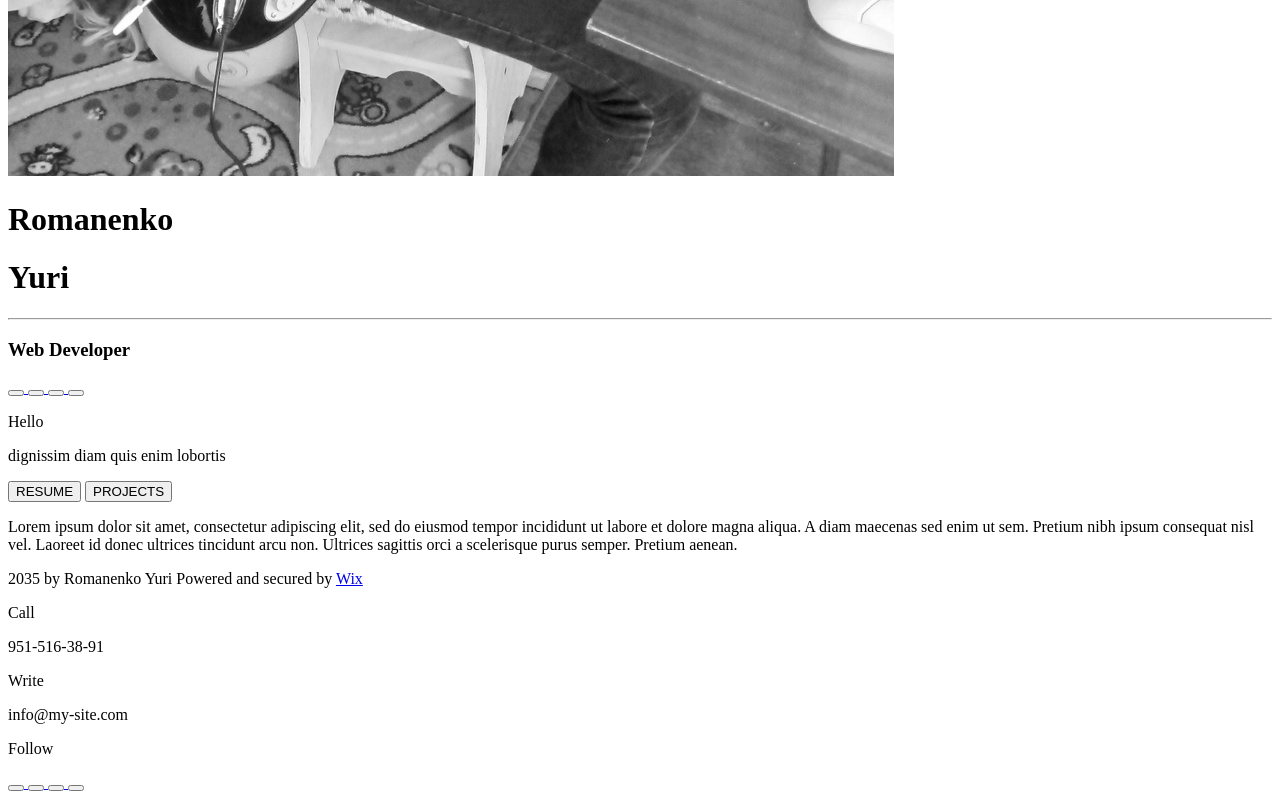
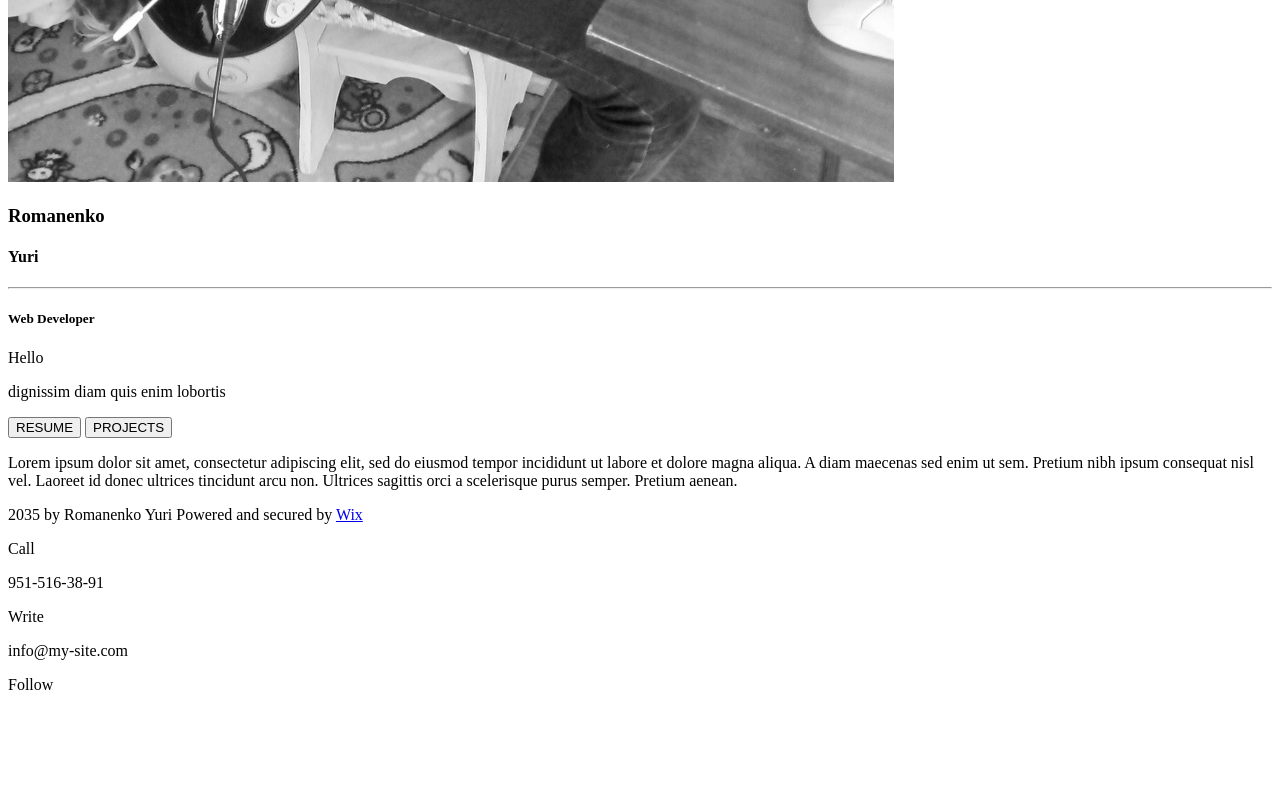
Before and after one commit to ustiii/usti-site, a plain HTML site: page index.html in a window 1280 px wide. Shown: the part 1043-1843 px from the top of the page. After the commit the page ends 1753 px from the top, so only its background shows below. Drawn offline with nearby package versions, Linux system fonts and the light colour scheme; files whose address does not match are found by name.

Commit message:
foxed-error

```diff
--- a/index.html
+++ b/index.html
@@ -18,43 +18,35 @@
       <div class="header__logo">
         <div class="header__block"></div>
         <h1 class="header__name">Romanenko Yuri</h1>
-        <h3 class="header__profession">/ Web Developer</h3>
+        <h2 class="header__profession">/ Web Developer</h2>
       </div>
       <div class="header__button">
-        <a href="#" class="header__button-me">ABOUT ME</a>
+        <a href="#" class="header__button-info">ABOUT ME</a>
         <a href="#" class="header__button-info">RESUME</a>
         <a href="#" class="header__button-info">PROJECTS</a>
         <a href="#" class="header__button-info">CONTACNS</a>
       </div>
     </header>
     <div class="site site__box">
-      <div class="site__block-color">
+      <div class="site__block-color"></div>
       <div class="card card__business">
-          <div class="card__box-u">
+        <div class="card__box-avatar">
           <div class="card__profile">
             <div class="card__box-img">
               <img class="card__img" src=".//src/avatar.jpg" />
             </div>
-              <h1 class="card__name">Romanenko</h1>
-              <h1 class="card__name">Yuri</h1>
+            <h3 class="card__name">Romanenko</h3>
+            <h4 class="card__name">Yuri</h4>
             <div class="card__box-hr">
               <hr class="card__hr" />
             </div>
-              <h3 class="header__profession">Web Developer</h3>
+            <h5 class="card__profession">Web Developer</h5>
           </div>
           <div class="card__box-button">
-              <a href="#" class="card__a">
-                <button class="card__button-instagram"></button>
-              </a>
-              <a href="#" class="card__a">
-                <button class="card__button-fb"></button>
-              </a>
-              <a href="#" class="card__a">
-                <button class="card__button-twitter"></button>
-              </a>
-              <a href="#" class="card__a">
-                <button class="card__button-in"></button>
-              </a>
+            <a href="#" class="card__social-networks-instagram"></a>
+            <a href="#" class="card__social-networks-fb"></a>
+            <a href="#" class="card__social-networks-twiter"></a>
+            <a href="#" class="card__social-networks-in"></a>
           </div>
         </div>
         <div class="card__hello">
@@ -65,18 +57,17 @@
             <p class="card__hello-t">dignissim diam quis enim lobortis</p>
           </div>
           <div class="card__hello-box-button">
-              <button class="card__hello-box-button-RESUME">RESUME</button>
-              <button class="card__hello-box-button-PROJECTS">PROJECTS</button>
+            <button class="card__hello-box-button-resume">RESUME</button>
+            <button class="card__hello-box-button-projects">PROJECTS</button>
           </div>
           <div class="card__hello-box-text">
             <p class="card__hello-text">
               Lorem ipsum dolor sit amet, consectetur adipiscing elit, sed do
-                eiusmod tempor incididunt ut labore et dolore magna aliqua. A
-                diam maecenas sed enim ut sem. Pretium nibh ipsum consequat nisl
-                vel. Laoreet id donec ultrices tincidunt arcu non. Ultrices
-                sagittis orci a scelerisque purus semper. Pretium aenean.
+              eiusmod tempor incididunt ut labore et dolore magna aliqua. A diam
+              maecenas sed enim ut sem. Pretium nibh ipsum consequat nisl vel.
+              Laoreet id donec ultrices tincidunt arcu non. Ultrices sagittis
+              orci a scelerisque purus semper. Pretium aenean.
             </p>
-            </div>
           </div>
         </div>
       </div>
@@ -90,28 +81,28 @@
       </div>
       <div class="footer__box-button">
         <div class="footer__call">
+          <div class="footer__call-name">
             <p>Call</p>
+          </div>
+          <div class="footer__call-info">
             <p>951-516-38-91</p>
           </div>
-        <div class="footer__Write">
+        </div>
+        <div class="footer__write">
+          <div class="footer__write-name">
             <p>Write</p>
+          </div>
           <p>info@my-site.com</p>
         </div>
-        <div class="footer__call">
+        <div class="footer__follow">
+          <div class="footer__follow-name">
             <p>Follow</p>
-          <div class="footer__box-button-box">
-            <a href="#" class="card__a">
-              <button class="card__button-instagram"></button>
-            </a>
-            <a href="#" class="card__a">
-              <button class="card__button-fb"></button>
-            </a>
-            <a href="#" class="card__a">
-              <button class="card__button-twitter"></button>
-            </a>
-            <a href="#" class="card__a">
-              <button class="card__button-in"></button>
-            </a>
+          </div>
+          <div class="footer__box-social-networks">
+            <a href="#" class="card__social-networks-instagram"></a>
+            <a href="#" class="card__social-networks-fb"></a>
+            <a href="#" class="card__social-networks-twiter"></a>
+            <a href="#" class="card__social-networks-in"></a>
           </div>
         </div>
       </div>
--- a/less/style.less
+++ b/less/style.less
@@ -1,6 +1,6 @@
-.body {
+body {
   width: 100%;
-  height: 100%;
+  height: 100vh;
 }
 * {
   font-family: "Space Grotesk", sans-serif;
@@ -12,6 +12,7 @@
     display: flex;
     height: 150px;
     background-color: white;
+    margin-top: 0px;
   }
   &__block {
     background-color: blue;
@@ -34,10 +35,6 @@
   &__profession {
     margin-left: 15px;
   }
-  &__button-me {
-    color: blue;
-    text-decoration: none;
-  }
   &__button {
     display: flex;
     height: 100%;
@@ -50,6 +47,9 @@
     color: black;
     margin-left: 20px;
     margin-right: 20px;
+    &:focus {
+      color: blue;
+    }
   }
 }
 .site {
@@ -57,12 +57,16 @@
     display: flex;
     width: 100%;
     height: 100%;
+    justify-content: center;
+    align-items: center;
   }
   &__block-color {
+    position: absolute;
     display: flex;
-    height: 600px;
+    height: 100%;
     width: 40%;
     background-color: rgb(238, 211, 162);
+    left: 0;
   }
 }
 
@@ -72,7 +76,7 @@
     height: 150px;
     width: 100%;
     justify-content: center;
-    // background-color: red;
+    margin-bottom: 0px;
   }
   &__age {
     height: 100%;
@@ -89,7 +93,11 @@
     margin-top: 40px;
     margin-right: 50px;
   }
-  &__Write {
+  &__write {
+    margin-top: 40px;
+    margin-right: 50px;
+  }
+  &__follow {
     margin-top: 40px;
     margin-right: 50px;
   }
@@ -100,18 +108,83 @@
     width: 100%;
     height: 100%;
   }
-  &__box-button-box {
+  &__call-name,
+  &__write-name,
+  &__follow-name {
+    width: 100%;
+    text-align: center;
+    margin-bottom: 10px;
+  }
+  &__box-social-networks {
     display: flex;
+    justify-content: center;
+    height: 25px;
+    width: 200px;
+    align-items: center;
   }
 }
 
 .card {
+  &__social-networks-instagram {
+    background-image: url(/src/logotip_instagram_vtyznosn9smg_64.png);
+    width: 30px;
+    aspect-ratio: 1/1;
+    background-size: 100%;
+    background-repeat: no-repeat;
+    border: 0;
+    left: 100%;
+    cursor: pointer;
+    border-radius: 3%;
+    display: flex;
+    background-color: transparent;
+    margin-left: 15px;
+  }
+  &__social-networks-in {
+    background-image: url(/src/icons8-линкедин-50.png);
+    width: 30px;
+    aspect-ratio: 1/1;
+    background-size: 100%;
+    background-repeat: no-repeat;
+    border: 0;
+    left: 100%;
+    cursor: pointer;
+    border-radius: 3%;
+    display: flex;
+    background-color: transparent;
+    margin-left: 15px;
+  }
+  &__social-networks-twiter {
+    background-image: url(/src/icons8-твиттер-50.png);
+    width: 30px;
+    aspect-ratio: 1/1;
+    background-size: 100%;
+    background-repeat: no-repeat;
+    border: 0;
+    left: 100%;
+    cursor: pointer;
+    border-radius: 3%;
+    display: flex;
+    background-color: transparent;
+    margin-left: 15px;
+  }
+  &__social-networks-fb {
+    background-image: url(/src/icons8-facebook-24.png);
+    width: 30px;
+    aspect-ratio: 1/1;
+    background-size: 100%;
+    background-repeat: no-repeat;
+    border: 0;
+    left: 100%;
+    cursor: pointer;
+    border-radius: 3%;
+    display: flex;
+    background-color: transparent;
+    margin-left: 15px;
+  }
   &__business {
     display: flex;
     width: 800px;
     height: 400px;
-    margin-left: 400px;
-    margin-top: 100px;
     position: absolute;
     background-color: white;
   }
@@ -138,6 +211,7 @@
   &__name {
     width: 100%;
     text-align: center;
+    font-size: 1.9em;
   }
   &__hr {
     background-color: blue;
@@ -150,73 +224,17 @@
     display: flex;
     justify-content: center;
   }
-  &__box-u {
+  &__box-avatar {
     height: 100%;
     width: 400px;
-    box-shadow: -8px 6px 20px black;
+    box-shadow: -12px 9px 20px gray;
   }
   &__box-button {
     display: flex;
     justify-content: center;
     height: 50px;
     width: 400px;
-  }
-  &__button-instagram {
-    background-image: url(/src/logotip_instagram_vtyznosn9smg_64.png);
-    width: 30px;
-    aspect-ratio: 1/1;
-    background-size: 100%;
-    background-repeat: no-repeat;
-    border: 0;
-    left: 100%;
-    cursor: pointer;
-    border-radius: 3%;
-    display: flex;
-    background-color: transparent;
-    margin-top: 10px;
-    margin-left: 20px;
-  }
-  &__button-fb {
-    background-image: url(/src/icons8-facebook-24.png);
-    width: 30px;
-    aspect-ratio: 1/1;
-    background-size: 100%;
-    background-repeat: no-repeat;
-    border: 0;
-    cursor: pointer;
-    border-radius: 3%;
-    display: flex;
-    background-color: transparent;
-    margin-top: 10px;
-    margin-left: 20px;
-  }
-  &__button-twitter {
-    background-image: url(/src/icons8-твиттер-50.png);
-    width: 30px;
-    aspect-ratio: 1/1;
-    background-size: 100%;
-    background-repeat: no-repeat;
-    border: 0;
-    cursor: pointer;
-    border-radius: 3%;
-    display: flex;
-    background-color: transparent;
-    margin-top: 10px;
-    margin-left: 20px;
-  }
-  &__button-in {
-    background-image: url(/src/icons8-линкедин-50.png);
-    width: 30px;
-    aspect-ratio: 1/1;
-    background-size: 100%;
-    background-repeat: no-repeat;
-    border: 0;
-    cursor: pointer;
-    border-radius: 3%;
-    display: flex;
-    background-color: transparent;
-    margin-top: 10px;
-    margin-left: 20px;
+    align-items: center;
   }
   &__hello {
     display: flex;
@@ -234,24 +252,33 @@
   &__hello-box-t {
     margin-bottom: 40px;
   }
-  &__hello-box-button-RESUME {
-    background-color: blue;
-    color: white;
-    border-radius: 20px;
-    width: 125px;
-    height: 30px;
-    border: 0;
-    margin-right: 10px;
-    margin-bottom: 25px;
-    cursor: pointer;
-  }
-  &__hello-box-button-PROJECTS {
+  &__hello-box-button-resume {
     background-color: white;
     border-radius: 20px;
     width: 125px;
     height: 30px;
     margin-bottom: 25px;
     cursor: pointer;
+    cursor: pointer;
+    &:focus {
+      color: white;
+      background: blue;
+    }
+  }
+  &__hello-box-button-projects {
+    background-color: white;
+    border-radius: 20px;
+    width: 125px;
+    height: 30px;
+    margin-bottom: 25px;
+    cursor: pointer;
+    &:focus {
+      color: white;
+      background: blue;
+    }
+  }
+  &__profession {
+    font-size: 1.4em;
   }
   &__hello-text {
     padding-left: 10px;
```
Lines whose indentation alone changed are shown as unchanged.
